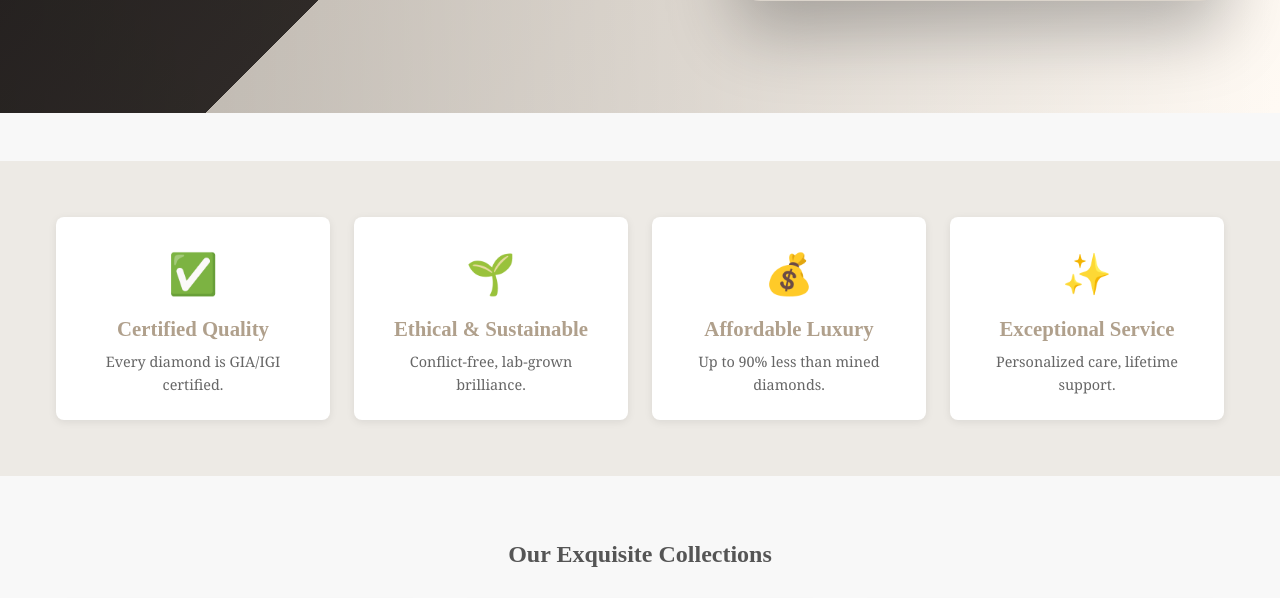
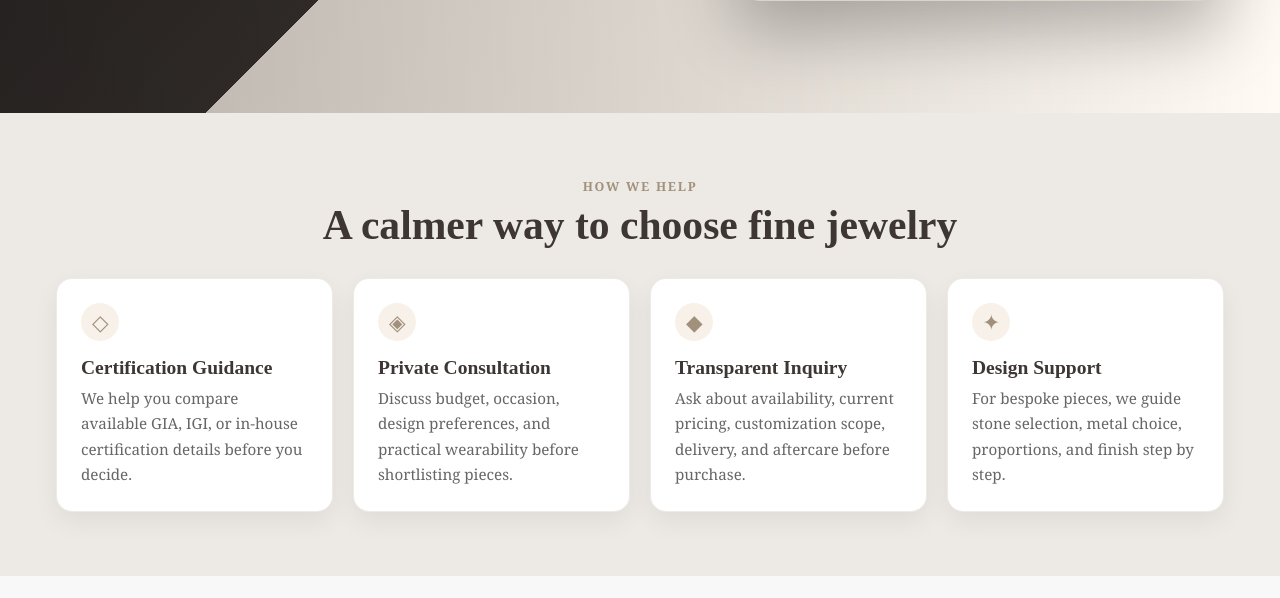
Before and after one commit to sahnishant/dazzle, an Astro site: page / in a window 1280 px wide. Shown: the part 796-1394 px from the top of the page. Built offline with nearby package versions, Linux system fonts and the light colour scheme; Astro itself is replaced by a stand-in of ours.

Commit message:
fix: make homepage trust claims launch-safe

```diff
--- a/src/components/TrustBar.astro
+++ b/src/components/TrustBar.astro
@@ -1,61 +1,98 @@
 ---
 // src/components/TrustBar.astro
 ---
-<section class="trust-bar">
-  <div class="container trust-grid">
+<section class="trust-bar" aria-labelledby="trust-bar-title">
+  <div class="container">
+    <p class="trust-kicker">How we help</p>
+    <h2 id="trust-bar-title">A calmer way to choose fine jewelry</h2>
+    <div class="trust-grid">
       <div class="trust-item">
-      <span class="icon">✅</span>
-      <h3>Certified Quality</h3>
-      <p>Every diamond is GIA/IGI certified.</p>
+        <span class="icon" aria-hidden="true">◇</span>
+        <h3>Certification Guidance</h3>
+        <p>We help you compare available GIA, IGI, or in-house certification details before you decide.</p>
       </div>
       <div class="trust-item">
-      <span class="icon">🌱</span>
-      <h3>Ethical & Sustainable</h3>
-      <p>Conflict-free, lab-grown brilliance.</p>
+        <span class="icon" aria-hidden="true">◈</span>
+        <h3>Private Consultation</h3>
+        <p>Discuss budget, occasion, design preferences, and practical wearability before shortlisting pieces.</p>
       </div>
       <div class="trust-item">
-      <span class="icon">💰</span>
-      <h3>Affordable Luxury</h3>
-      <p>Up to 90% less than mined diamonds.</p>
+        <span class="icon" aria-hidden="true">◆</span>
+        <h3>Transparent Inquiry</h3>
+        <p>Ask about availability, current pricing, customization scope, delivery, and aftercare before purchase.</p>
       </div>
       <div class="trust-item">
-      <span class="icon">✨</span>
-      <h3>Exceptional Service</h3>
-      <p>Personalized care, lifetime support.</p>
+        <span class="icon" aria-hidden="true">✦</span>
+        <h3>Design Support</h3>
+        <p>For bespoke pieces, we guide stone selection, metal choice, proportions, and finish step by step.</p>
+      </div>
     </div>
   </div>
 </section>
 
 <style>
   .trust-bar {
-    background-color: #edeae5; /* Light, warm background */
-    padding: 2.5rem 0;
-    margin-top: 3rem; /* Spacing from hero */
+    background: #edeae5;
+    padding: 3rem 0;
+    margin-top: 0;
   }
+
+  .trust-kicker {
+    margin: 0 0 0.35rem;
+    color: #A0907C;
+    font-size: 0.78rem;
+    font-weight: 700;
+    letter-spacing: 0.14em;
+    text-align: center;
+    text-transform: uppercase;
+  }
+
+  .trust-bar h2 {
+    max-width: 720px;
+    margin: 0 auto 1.75rem;
+    color: #3d3632;
+    font-size: clamp(1.8rem, 4vw, 2.6rem);
+    line-height: 1.15;
+    text-align: center;
+  }
+
   .trust-grid {
     display: grid;
-    grid-template-columns: repeat(auto-fit, minmax(200px, 1fr));
-    gap: 1.5rem;
-    text-align: center;
+    grid-template-columns: repeat(auto-fit, minmax(220px, 1fr));
+    gap: 1.25rem;
   }
+
   .trust-item {
-    background-color: white;
+    min-height: 100%;
+    background-color: #fff;
     padding: 1.5rem;
-    border-radius: 8px;
-    box-shadow: 0 2px 8px rgba(0,0,0,0.08);
+    border: 1px solid rgba(176, 160, 140, 0.22);
+    border-radius: 16px;
+    box-shadow: 0 10px 26px rgba(0, 0, 0, 0.06);
   }
+
   .trust-item .icon {
-    font-size: 2.5rem;
-    margin-bottom: 0.8rem;
-    display: block;
+    display: inline-flex;
+    align-items: center;
+    justify-content: center;
+    width: 2.4rem;
+    height: 2.4rem;
+    margin-bottom: 0.9rem;
+    border-radius: 999px;
+    background: #f8f1e9;
+    color: #A0907C;
+    font-size: 1.35rem;
   }
+
   .trust-item h3 {
-    font-size: 1.3rem;
-    color: #B0A08C;
-    margin-bottom: 0.5rem;
+    color: #3d3632;
+    font-size: 1.22rem;
+    margin-bottom: 0.45rem;
   }
+
   .trust-item p {
-    font-size: 0.9rem;
     color: #666;
+    font-size: 0.95rem;
+    line-height: 1.65;
   }
 </style>
```
Lines whose indentation alone changed are shown as unchanged.
